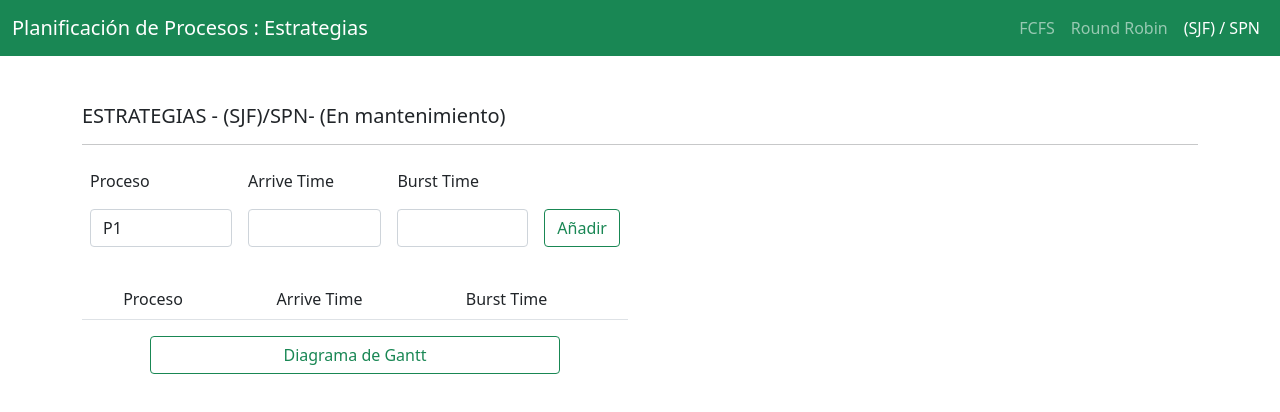
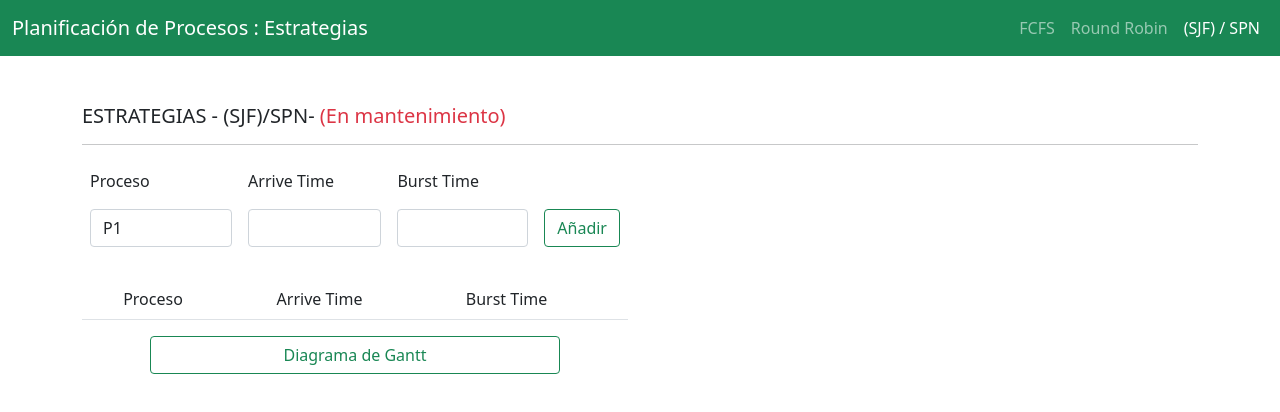
Before and after one commit to 1234566778899/Algortimo_planificacion, a plain HTML site: page sjf.html in a window 1280 px wide. Drawn offline with Linux system fonts and the light colour scheme.

Commit message:
Update sjf.html

```diff
--- a/sjf.html
+++ b/sjf.html
@@ -46,7 +46,7 @@
         </div>
     </nav>
     <div class="container mt-5">
-        <h5>ESTRATEGIAS - (SJF)/SPN- (En mantenimiento)</h5>
+        <h5>ESTRATEGIAS - (SJF)/SPN- <span class="text-danger">(En mantenimiento)</span></h5>
         <hr>
         <div class="row mb-2">
             <div class="col-md-6 mb-3">
```
